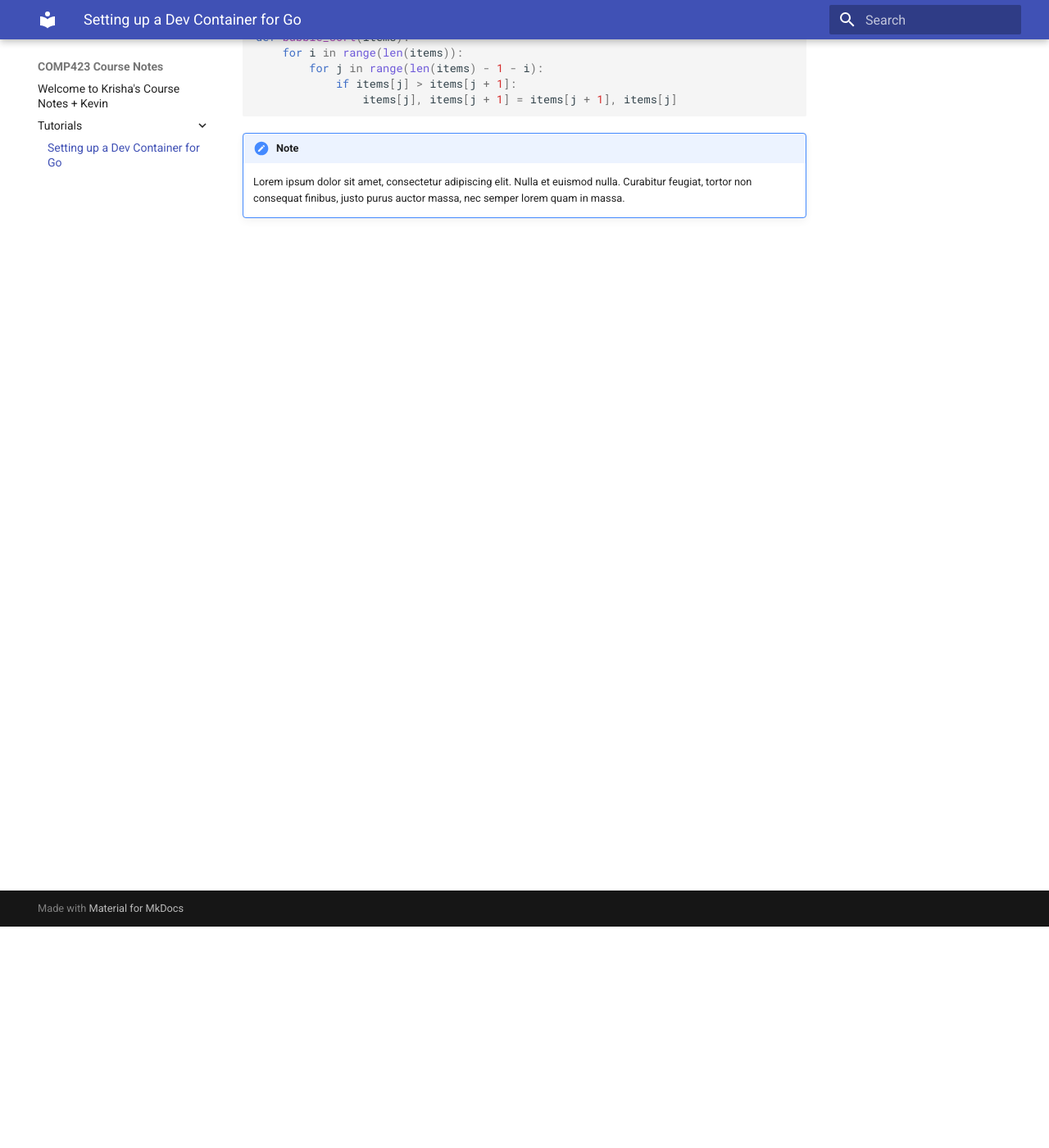
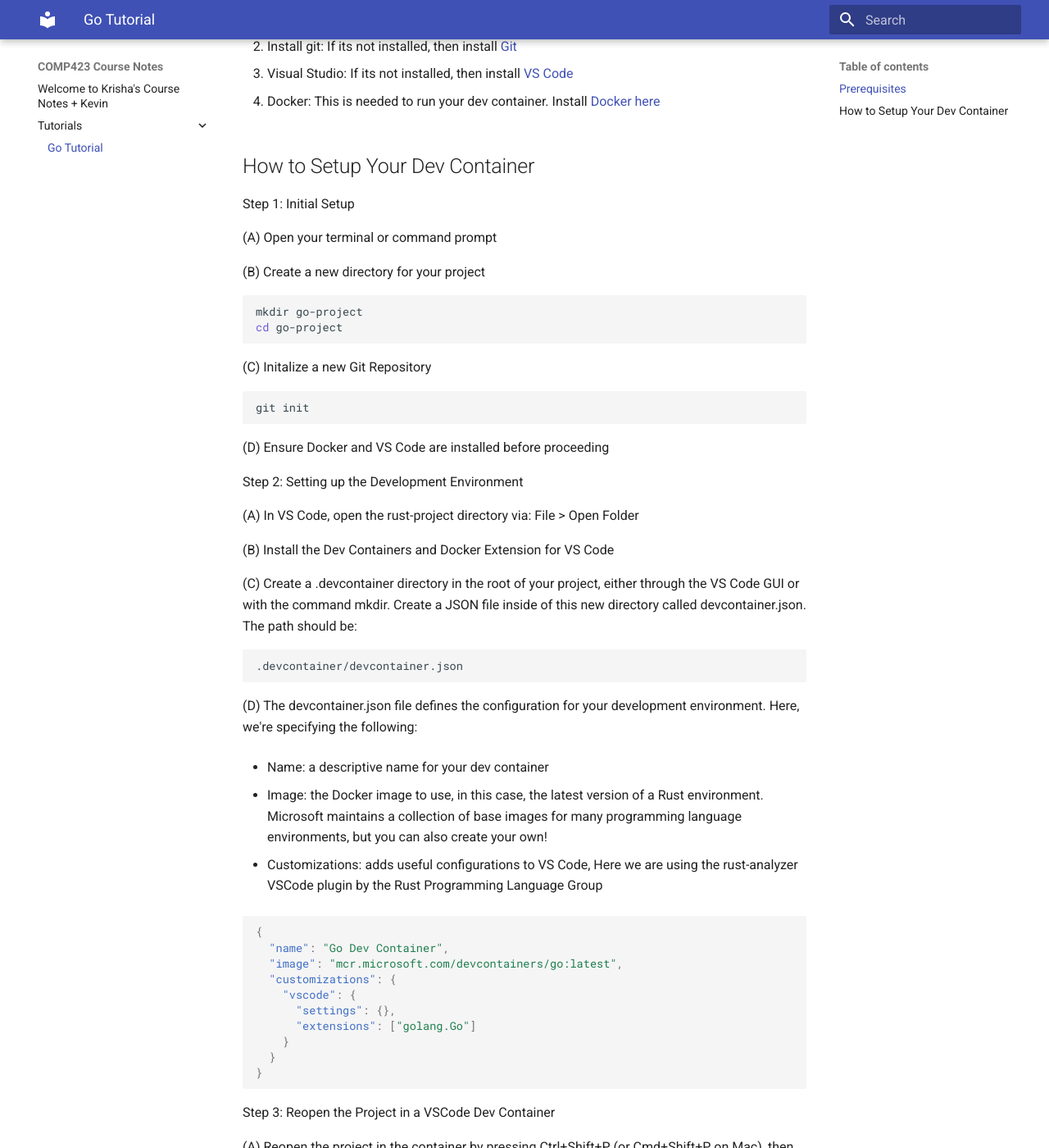
Before and after one commit to krisha188/comp423-course-notes, an MkDocs documentation site: the page built from docs/tutorials/go-setup.md, in a window 1280 px wide and 1400 px high, scrolled down 270 px. Shown: the whole window at 82% size. Built offline with MkDocs 1.6.1 and Material for MkDocs 9.7.7, drawn with Linux system fonts in a browser that asks for light colours; some of the changed text lies outside the part shown.

Commit message:
dev container tutorial

````diff
--- a/docs/tutorials/go-setup.md
+++ b/docs/tutorials/go-setup.md
@@ -1,18 +1,80 @@
-# Setting up a Dev Container for Go
+# Go Tutorial
+
+Prerequisites
+---
+Before completing this tutorial make sure you have:
+
+1. A GitHub account: Make a github account if you do not already have one
+
+2. Install git: If its not installed, then install [Git](https://git-scm.com/book/en/v2/Getting-Started-Installing-Git)
+
+3. Visual Studio: If its not installed, then install [VS Code](https://code.visualstudio.com)
+
+4. Docker: This is needed to run your dev container. Install [Docker here](https://www.docker.com/products/docker-desktop/)
+
+How to Setup Your Dev Container
+---
+
+Step 1: Initial Setup
+
+(A) Open your terminal or command prompt
+
+(B) Create a new directory for your project
+
+``` bash
+mkdir go-project
+cd go-project
+```
+
+(C) Initalize a new Git Repository
+
+``` bash
+git init
+```
+(D) Ensure Docker and VS Code are installed before proceeding
+
+Step 2: Setting up the Development Environment
+
+(A) In VS Code, open the rust-project directory via: File > Open Folder
+
+(B) Install the Dev Containers and Docker Extension for VS Code
+
+(C) Create a .devcontainer directory in the root of your project, either through
+    the VS Code GUI or with the command mkdir. Create a JSON file inside of this
+    new directory called devcontainer.json. The path should be:
+
+
+    .devcontainer/devcontainer.json
+
+(D) The devcontainer.json file defines the configuration for your development environment. Here, we're specifying the following:
+
+* Name: a descriptive name for your dev container
+
+* Image: the Docker image to use, in this case, the latest version of a Rust environment. Microsoft maintains a collection of base images for many programming language environments, but you can also create your own!
+
+* Customizations: adds useful configurations to VS Code, Here we are using the rust-analyzer VSCode plugin by the Rust Programming Language Group
+
+``` JSON
+{
+  "name": "Go Dev Container",
+  "image": "mcr.microsoft.com/devcontainers/go:latest",
+  "customizations": {
+    "vscode": {
+      "settings": {},
+      "extensions": ["golang.Go"]
+    }
+  }
+}
+```
+
+Step 3: Reopen the Project in a VSCode Dev Container
+
+(A) Reopen the project in the container by pressing Ctrl+Shift+P (or Cmd+Shift+P on Mac), then typing "Dev Containers: Reopen in Container," and selecting the option. This may take a few minutes while the image is downloaded and the requirements are installed.
+
+(B) Once your dev container setup completes, close the current terminal tab (trash can), open a new terminal pane within VSCode, and try running go version to see your dev container is running a recent version of go without much effort! (As of this writing: go version go1.23.4 should be the current version as of Janurary 26, 2025)
+
+Congratulations! You have created your first go dev container.
+
 
 * Primary author: [Krisha Avula](https://github.com/krisha188)
 * Reviewer: [Kevin Ma](https://github.com/Kevinofma)
-
-``` py title="bubble_sort.py"
-def bubble_sort(items):
-    for i in range(len(items)):
-        for j in range(len(items) - 1 - i):
-            if items[j] > items[j + 1]:
-                items[j], items[j + 1] = items[j + 1], items[j]
-```
-
-!!! note
-
-    Lorem ipsum dolor sit amet, consectetur adipiscing elit. Nulla et euismod
-    nulla. Curabitur feugiat, tortor non consequat finibus, justo purus auctor
-    massa, nec semper lorem quam in massa.
````
